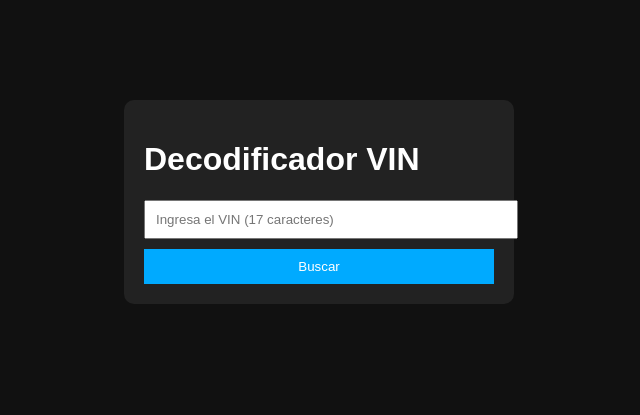
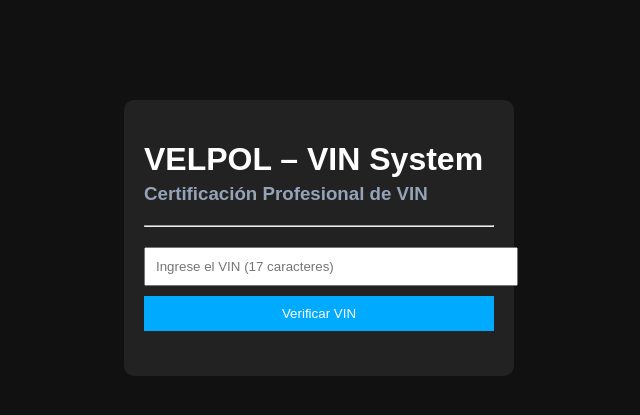
Before and after one commit to polvelasquez50-wq/VIN_PRIVADO, a FastAPI app: template templates/index.html in a window 1280 px wide. Shown: the top 415 px of the page, without its empty margins (321-961 px from the left). Run offline with FastAPI, Linux system fonts and the light colour scheme; the template is opened without the code that fills it, so the values that code supplies are empty.

Commit message:
Actualización visual a VELPOL - VIN System

```diff
--- a/templates/index.html
+++ b/templates/index.html
@@ -2,36 +2,47 @@
 <html lang="es">
 <head>
     <meta charset="UTF-8">
-    <title>VIN Privado</title>
+    <title>VELPOL – VIN System</title>
     <link rel="stylesheet" href="/static/style.css">
 </head>
 <body>
 
 <div class="contenedor">
-    <h1>Decodificador VIN</h1>
+
+    <h1 style="margin-bottom:5px;">VELPOL – VIN System</h1>
+    <h3 style="color:#94a3b8; margin-top:0;">
+        Certificación Profesional de VIN
+    </h3>
+
+    <hr style="margin:20px 0;">
 
     <input
       type="text"
       id="vin"
-  placeholder="Ingresa el VIN (17 caracteres)"
+      placeholder="Ingrese el VIN (17 caracteres)"
+      maxlength="17"
       onkeypress="if(event.key === 'Enter') buscarVin();"
     >
-<button onclick="buscarVin()">Buscar</button>
 
-    <div id="resultado"></div>
+    <button onclick="buscarVin()">Verificar VIN</button>
+
+    <div id="resultado" style="margin-top:25px;"></div>
+
 </div>
 
 <script>
 function buscarVin() {
-    const vin = document.getElementById("vin").value;
+    const vin = document.getElementById("vin").value.toUpperCase();
+
     if (vin.length !== 17) {
-        alert("El VIN debe tener 17 caracteres");
+        alert("El VIN debe tener exactamente 17 caracteres");
         return;
     }
 
     fetch(`/decode/${vin}`)
         .then(res => res.json())
         .then(data => {
+
             if (!data.Make) {
                 document.getElementById("resultado").innerHTML =
                     "<p>No se encontró información para este VIN.</p>";
@@ -39,14 +50,19 @@ function buscarVin() {
             }
 
             document.getElementById("resultado").innerHTML = `
+                <h3>Resultado de Decodificación</h3>
+                <p><b>VIN:</b> ${vin}</p>
                 <p><b>Marca:</b> ${data.Make}</p>
                 <p><b>Modelo:</b> ${data.Model || "No disponible"}</p>
                 <p><b>Año:</b> ${data.ModelYear}</p>
                 <p><b>País:</b> ${data.Country}</p>
                 <p><b>Motor:</b> ${data.EngineCylinders || "No disponible"}</p>
+                <br>
+                <a href="/reporte/${vin}" target="_blank">
+                    <button>Imprimir / Generar Reporte PDF</button>
+                </a>
             `;
         });
-
 }
 </script>
 
```
Lines whose indentation alone changed are shown as unchanged.
